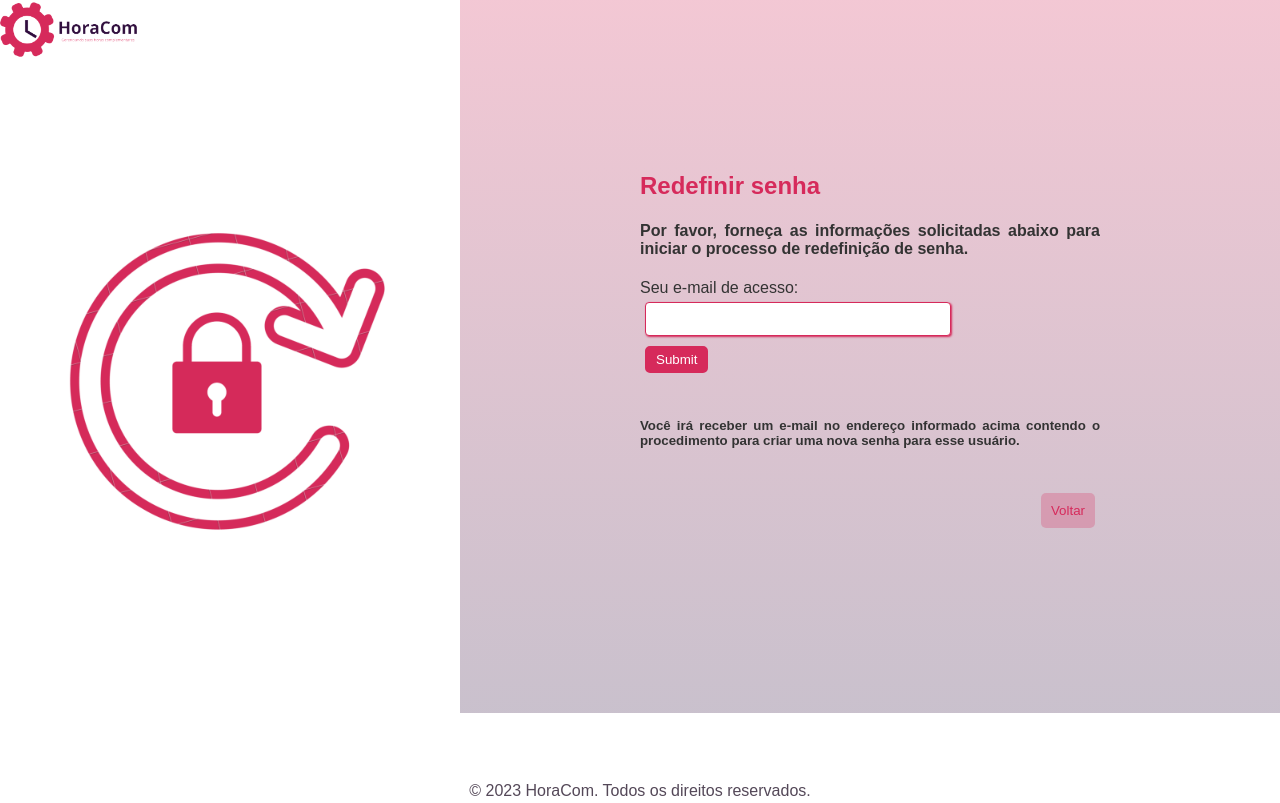
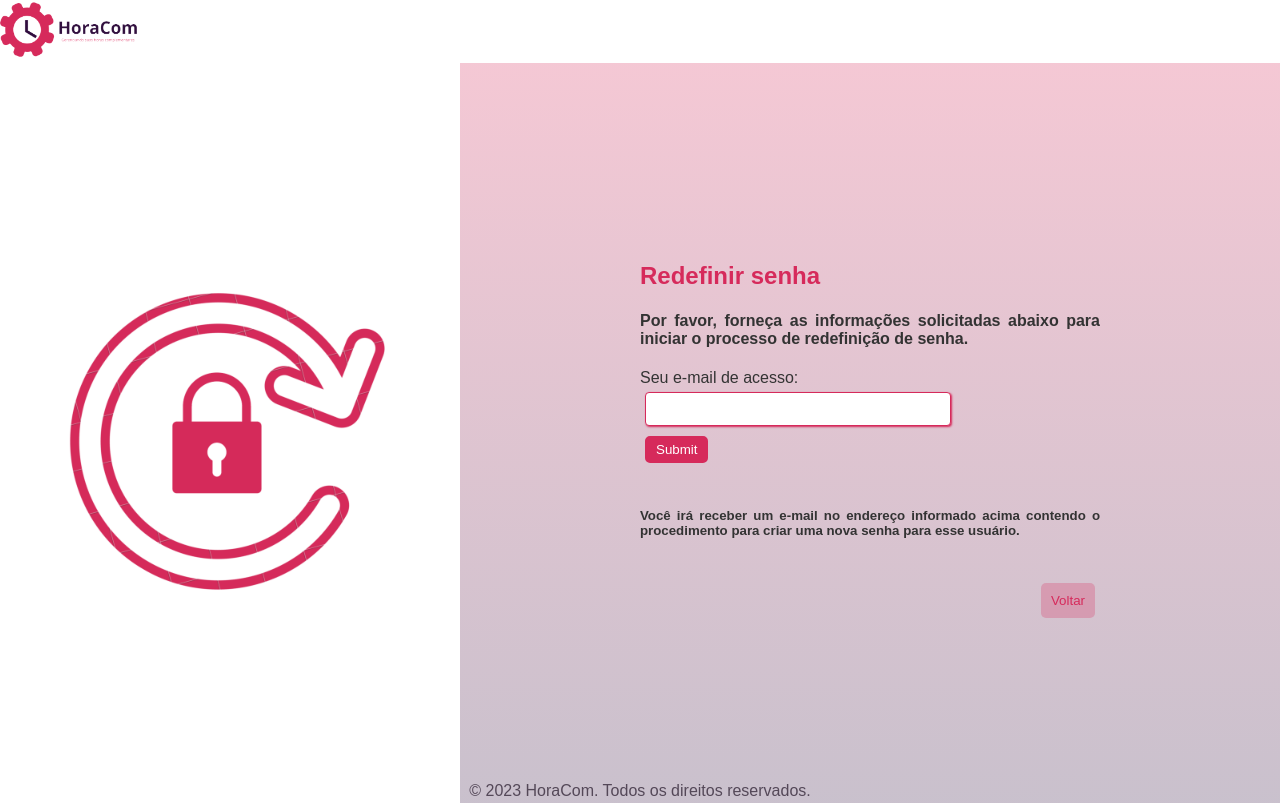
Before and after one commit to gti-ifpr/HoraCom, a Flask app: page /esqueceusenha.html in a window 1280 px wide. Run offline with Flask 3, Linux system fonts and the light colour scheme.

Commit message:
esqueceu senha

```diff
--- a/sitehoracom-1/static/css/esqueceusenha.css
+++ b/sitehoracom-1/static/css/esqueceusenha.css
@@ -20,7 +20,6 @@
   justify-content: space-between;
   align-items: center;
   background-color: #ffffff;
-
 }
 h1 {
   color:#d62A5B;
@@ -34,8 +33,7 @@
 
 
 .logo img {
-  width: 150px;
-  /* Ajuste o tamanho conforme necessário */
+  width: 150px;  /* Ajuste o tamanho conforme necessário */
   height: auto;
 }
 
@@ -56,20 +54,16 @@
   padding: 1px;
 }
 
-.textologin {
-  /*aqui nesse temos que arrunar a configuração para preencher na parte do login*/
+.textosenha {
+
   border-radius: 0px;
   border-width: 0px;
   border-color: transparent;
   align-items: center;
   background: -webkit-linear-gradient(90deg, rgba(48, 14, 61, 0.26) 0.4%, rgba(214, 42, 90, 0.26) 100%);
-  padding: 180px;
-  /* Adicione um preenchimento interno para separar o conteúdo da borda */
+  padding: 180px;   /* Adicione um preenchimento interno para separar o conteúdo da borda */
   width: 100%;
   height: 100%;
-  /* Em vez de 100% para permitir que o elemento cresça conforme o conteúdo */
-  margin-top: -90px;
-  margin-bottom: -30px;
 }
 
 form {
--- a/sitehoracom-1/static/esqueceusenha.html
+++ b/sitehoracom-1/static/esqueceusenha.html
@@ -21,7 +21,7 @@
           <img src="images/recuperar senha.png" alt="imagem">
         </section>
       </article>
-      <aside class="textologin">
+      <aside class="textosenha">
         <h1>Redefinir senha</h1>
         <h4>Por favor, forneça as informações solicitadas abaixo para iniciar o processo de redefinição de senha.</h4>
           <form method="POST" action="/solicitar_redefinicao">
```
